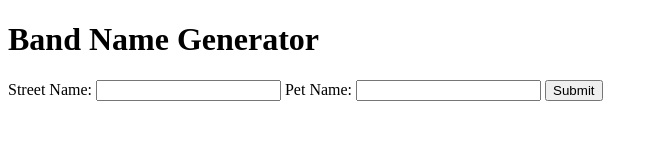
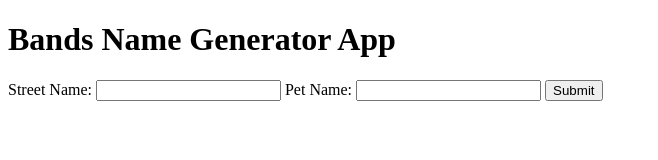
Before and after one commit to Nayakyash005/band_name_generator, a website: page public/index.html in a window 1280 px wide. Shown: the whole page, without its empty margins (0-658 px from the left). Drawn offline with Linux system fonts and the light colour scheme.

Commit message:
this is second on the Middlewares

```diff
--- a/public/index.html
+++ b/public/index.html
@@ -8,7 +8,8 @@
 </head>
 
 <body>
-  <h1>Band Name Generator</h1>
+
+  <h1>Bands Name Generator App</h1>
   <form action="/submit" method="POST">
     <label for="street">Street Name:</label>
     <input type="text" name="street" required>
```
